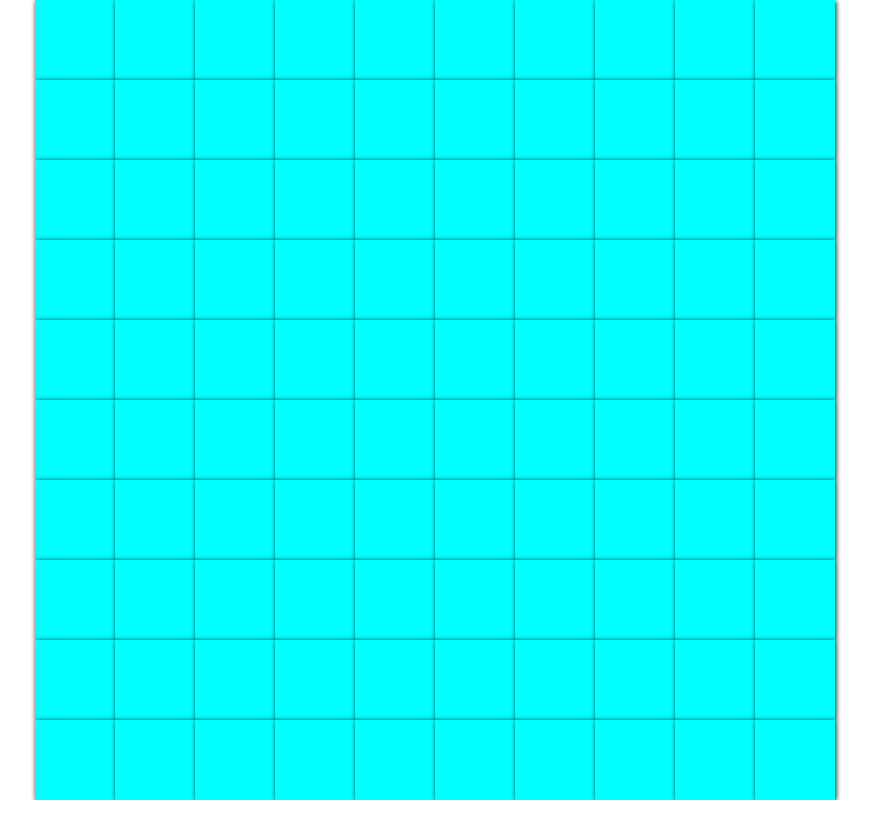
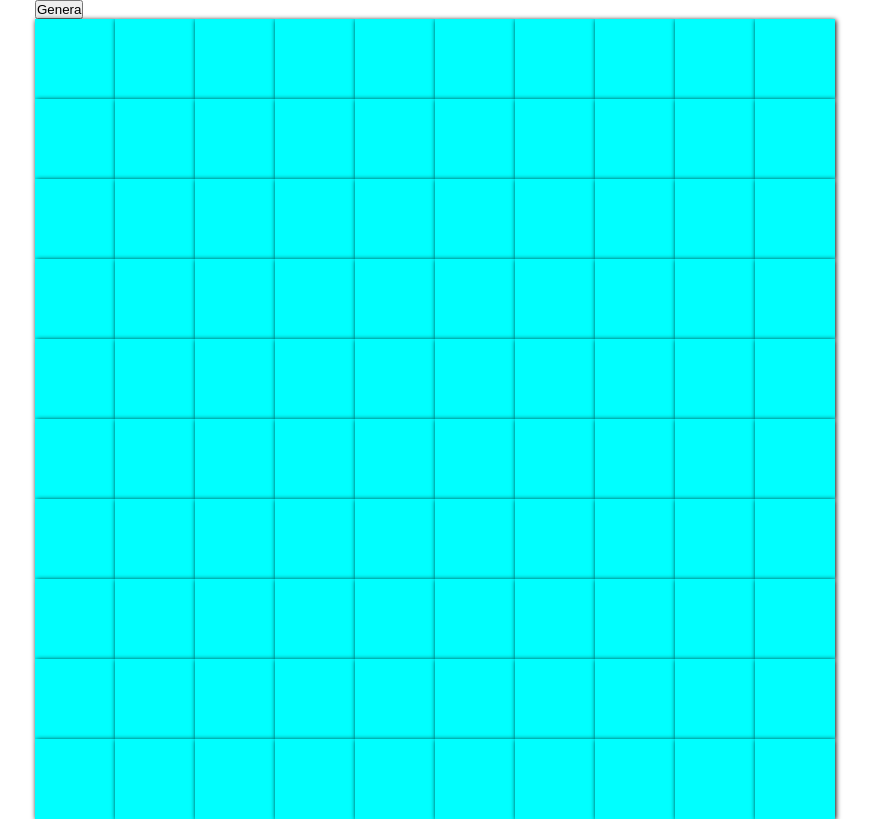
Before and after one commit to Frah01/js-campominato-grid, a plain HTML site: page index.html in a window 1280 px wide. Shown: the whole page, without its empty margins (205-1076 px from the left). Drawn offline with Linux system fonts and the light colour scheme.

Commit message:
board completa

```diff
--- a/index.html
+++ b/index.html
@@ -9,6 +9,7 @@
 </head>
 <body>
     <div class="container">
+        <button id="spawn" >Genera</button>
         <div id="content-box"  class="content-boxes" >
 
         </div>
```
